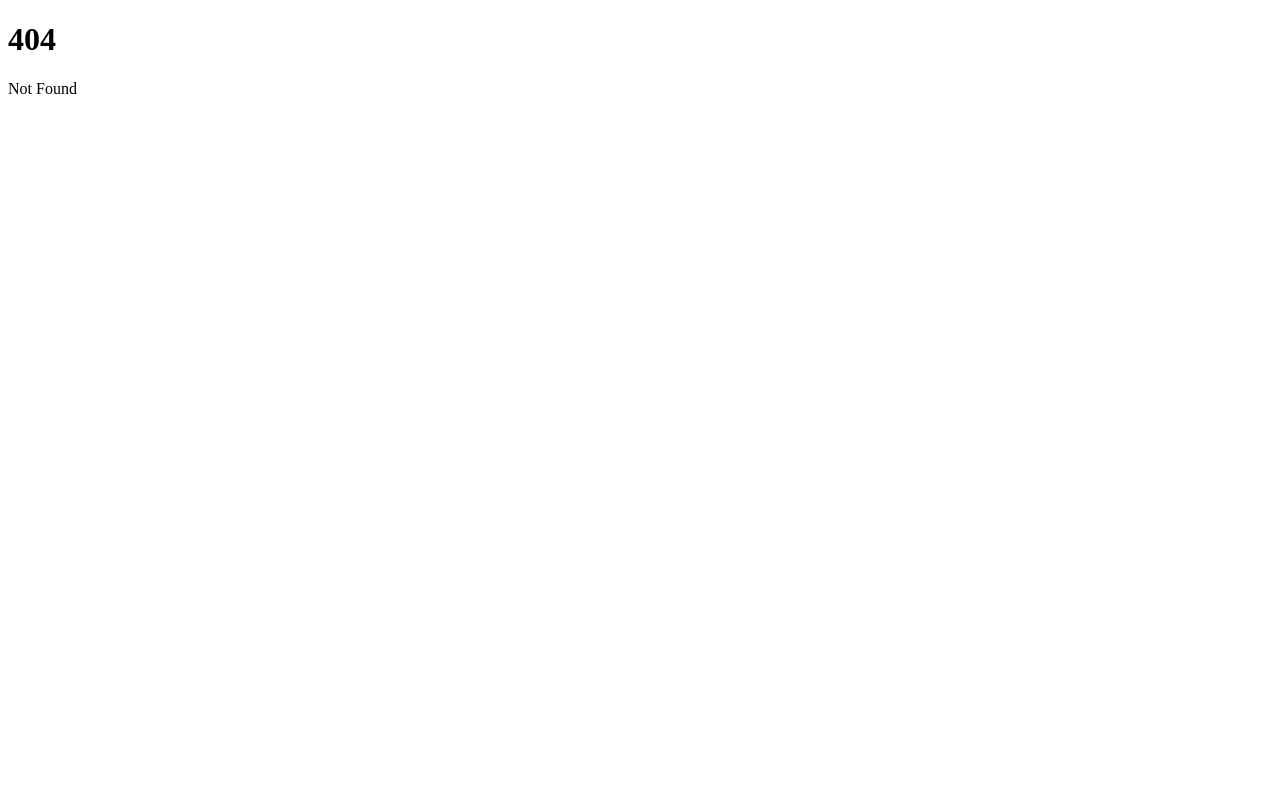
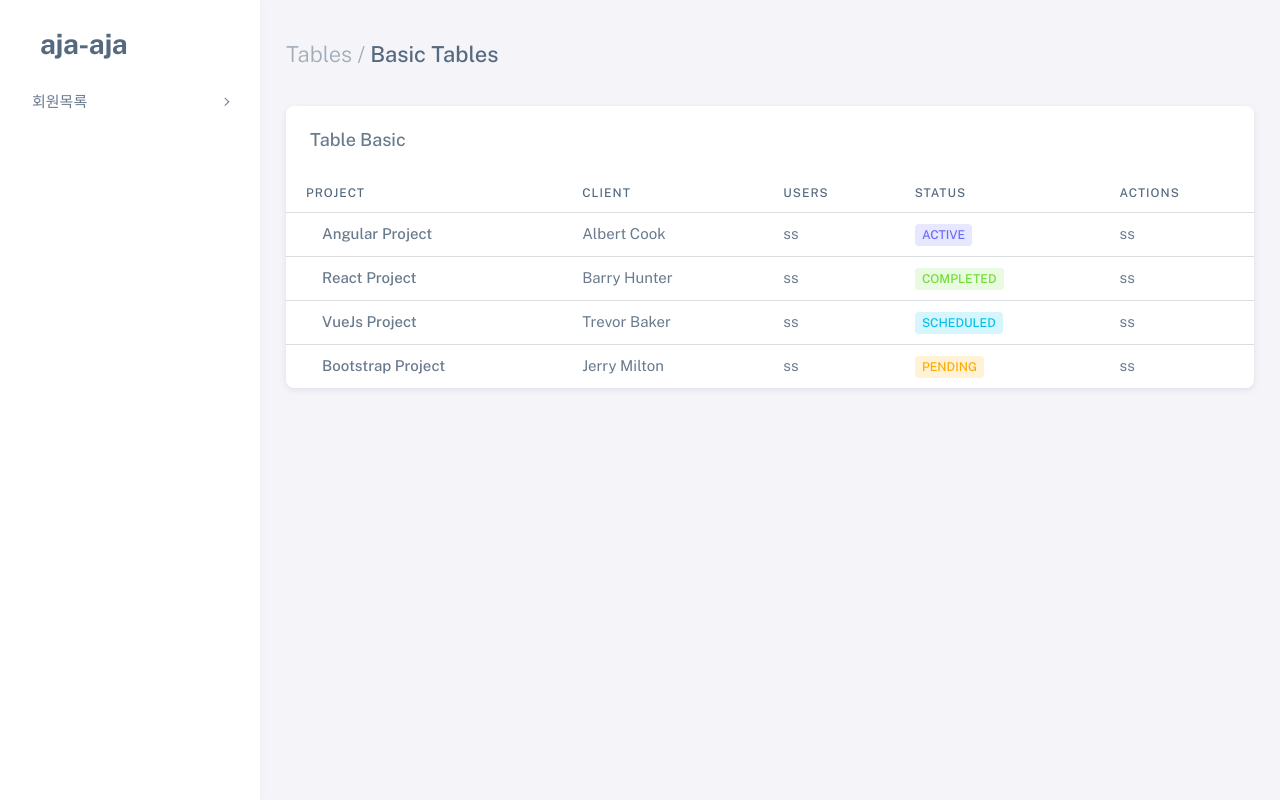
Before and after one commit to self-growth-side-project/aja-aja-admin, a SvelteKit app: page /members in a window 1280 px wide. Before the commit this address had no page. Built offline with nearby package versions, Linux system fonts and the light colour scheme.

Commit message:
:sparkles: "로그인 진행 중"

```diff
--- /dev/null
+++ b/src/routes/(app)/+layout.svelte
@@ -0,0 +1,60 @@
+<svelte:head>
+    <meta charset="utf-8" />
+    <meta name="viewport" content="width=device-width, initial-scale=1.0, user-scalable=no, minimum-scale=1.0, maximum-scale=1.0" />
+    <meta name="description" content="" />
+
+    <link rel="preconnect" href="https://fonts.googleapis.com" />
+    <link rel="preconnect" href="https://fonts.gstatic.com"/>
+    <link href="https://fonts.googleapis.com/css2?family=Public+Sans:ital,wght@0,300;0,400;0,500;0,600;0,700;1,300;1,400;1,500;1,600;1,700&display=swap" rel="stylesheet" />
+    <link rel="stylesheet" href="../../../../assets/vendor/css/core.css" class="template-customizer-core-css" />
+    <link rel="stylesheet" href="../../../../assets/vendor/css/theme-default.css" class="template-customizer-theme-css" />
+    <link rel="stylesheet" href="../../../../assets/css/demo.css" />
+    <link rel="stylesheet" href="../../../../assets/vendor/libs/perfect-scrollbar/perfect-scrollbar.css" />
+    <link rel="stylesheet" href="../../../../assets/vendor/css/pages/page-auth.css" />
+
+    <script src="../../../../assets/vendor/js/helpers.js"></script>
+    <script src="../../../../assets/js/config.js"></script>
+    <script src="../../../../assets/vendor/libs/jquery/jquery.js"></script>
+    <script src="../../../../assets/vendor/libs/popper/popper.js"></script>
+    <script src="../../../../assets/vendor/js/bootstrap.js"></script>
+    <script src="../../../../assets/vendor/libs/perfect-scrollbar/perfect-scrollbar.js"></script>
+    <script src="../../../../assets/vendor/js/menu.js"></script>
+    <script src="../../../../assets/js/main.js"></script>
+    <script async defer src="https://buttons.github.io/buttons.js"></script>
+</svelte:head>
+
+<div class="layout-wrapper layout-content-navbar">
+    <div class="layout-container">
+        <aside id="layout-menu" class="layout-menu menu-vertical menu bg-menu-theme">
+            <div class="app-brand demo">
+                <span class="app-brand-text demo menu-text fw-bold ms-2">Aja-Aja</span>
+            </div>
+
+            <div class="menu-inner-shadow"></div>
+
+            <ul class="menu-inner py-1">
+                <!-- Dashboards -->
+                <li class="menu-item">
+                    <a href="#" class="menu-link menu-toggle">
+                        <div data-i18n="Dashboards">회원목록</div>
+                    </a>
+                </li>
+            </ul>
+        </aside>
+
+        <!-- Layout container -->
+        <div class="layout-page">
+
+            <!-- Content wrapper -->
+            <div class="content-wrapper">
+                <!-- Content -->
+                <div class="container-xxl flex-grow-1 container-p-y">
+                    <slot></slot>
+                </div>
+                <!-- / Content -->
+            </div>
+            <!-- Overlay -->
+            <div class="layout-overlay layout-menu-toggle"></div>
+        </div>
+    </div>
+</div>
--- /dev/null
+++ b/src/routes/(app)/members/+page.svelte
@@ -0,0 +1,80 @@
+
+<script>
+</script>
+
+<h4 class="py-3 mb-4"><span class="text-muted fw-light">Tables /</span> Basic Tables</h4>
+
+<!-- Basic Bootstrap Table -->
+<div class="card">
+	<h5 class="card-header">Table Basic</h5>
+	<div class="table-responsive text-nowrap">
+		<table class="table">
+			<thead>
+			<tr>
+				<th>Project</th>
+				<th>Client</th>
+				<th>Users</th>
+				<th>Status</th>
+				<th>Actions</th>
+			</tr>
+			</thead>
+			<tbody class="table-border-bottom-0">
+			<tr>
+				<td>
+					<i class="bx bxl-angular bx-sm text-danger me-3"></i>
+					<span class="fw-medium">Angular Project</span>
+				</td>
+				<td>Albert Cook</td>
+				<td>
+					ss
+				</td>
+				<td><span class="badge bg-label-primary me-1">Active</span></td>
+				<td>
+					ss
+				</td>
+			</tr>
+			<tr>
+				<td>
+					<i class="bx bxl-react bx-sm text-info me-3"></i> <span class="fw-medium">React Project</span>
+				</td>
+				<td>Barry Hunter</td>
+				<td>
+					ss
+				</td>
+				<td><span class="badge bg-label-success me-1">Completed</span></td>
+				<td>
+					ss
+				</td>
+			</tr>
+			<tr>
+				<td>
+					<i class="bx bxl-vuejs bx-sm text-success me-3"></i>
+					<span class="fw-medium">VueJs Project</span>
+				</td>
+				<td>Trevor Baker</td>
+				<td>
+					ss
+				</td>
+				<td><span class="badge bg-label-info me-1">Scheduled</span></td>
+				<td>
+					ss
+				</td>
+			</tr>
+			<tr>
+				<td>
+					<i class="bx bxl-bootstrap bx-sm text-primary me-3"></i>
+					<span class="fw-medium">Bootstrap Project</span>
+				</td>
+				<td>Jerry Milton</td>
+				<td>
+					ss
+				</td>
+				<td><span class="badge bg-label-warning me-1">Pending</span></td>
+				<td>
+					ss
+				</td>
+			</tr>
+			</tbody>
+		</table>
+	</div>
+</div>
--- a/tsconfig.json
+++ b/tsconfig.json
@@ -10,8 +10,4 @@
 		"sourceMap": true,
 		"strict": true
 	}
-	// Path aliases are handled by https://kit.svelte.dev/docs/configuration#alias
-	//
-	// If you want to overwrite includes/excludes, make sure to copy over the relevant includes/excludes
-	// from the referenced tsconfig.json - TypeScript does not merge them in
 }
```
Also changed, not shown: src/routes/(app)/sample/+page.svelte (deleted, +0 -7 lines), src/routes/(auth)/login/+page.svelte (+35 -12 lines).
